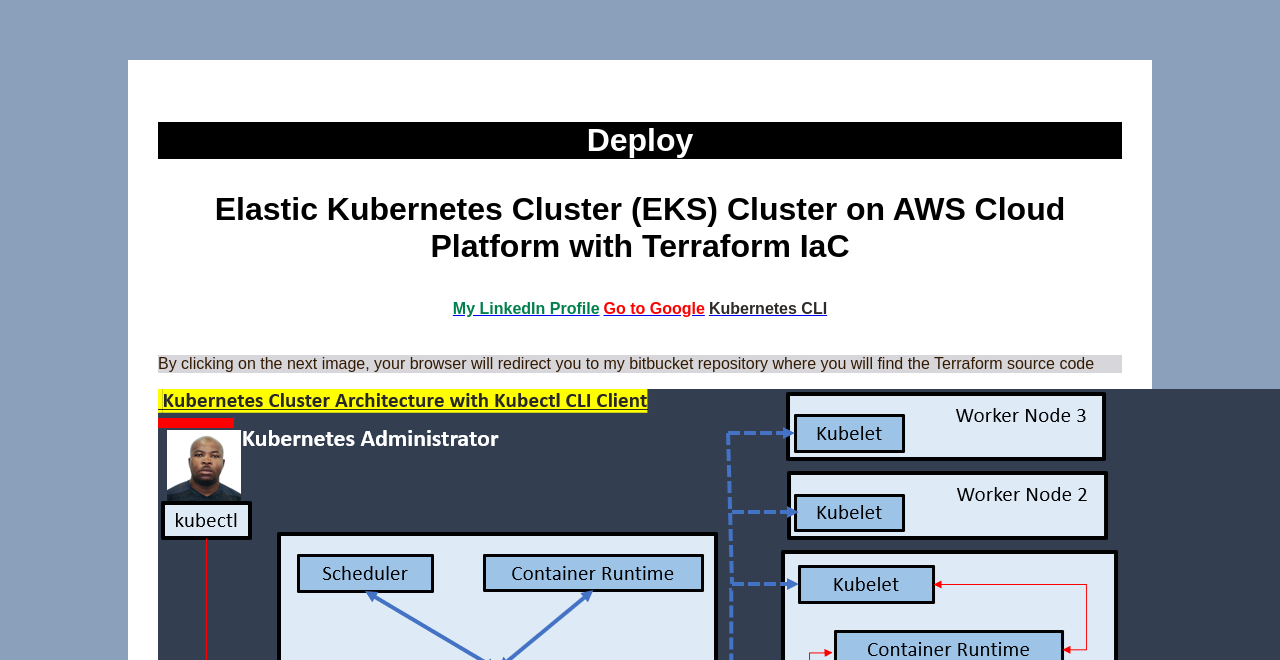
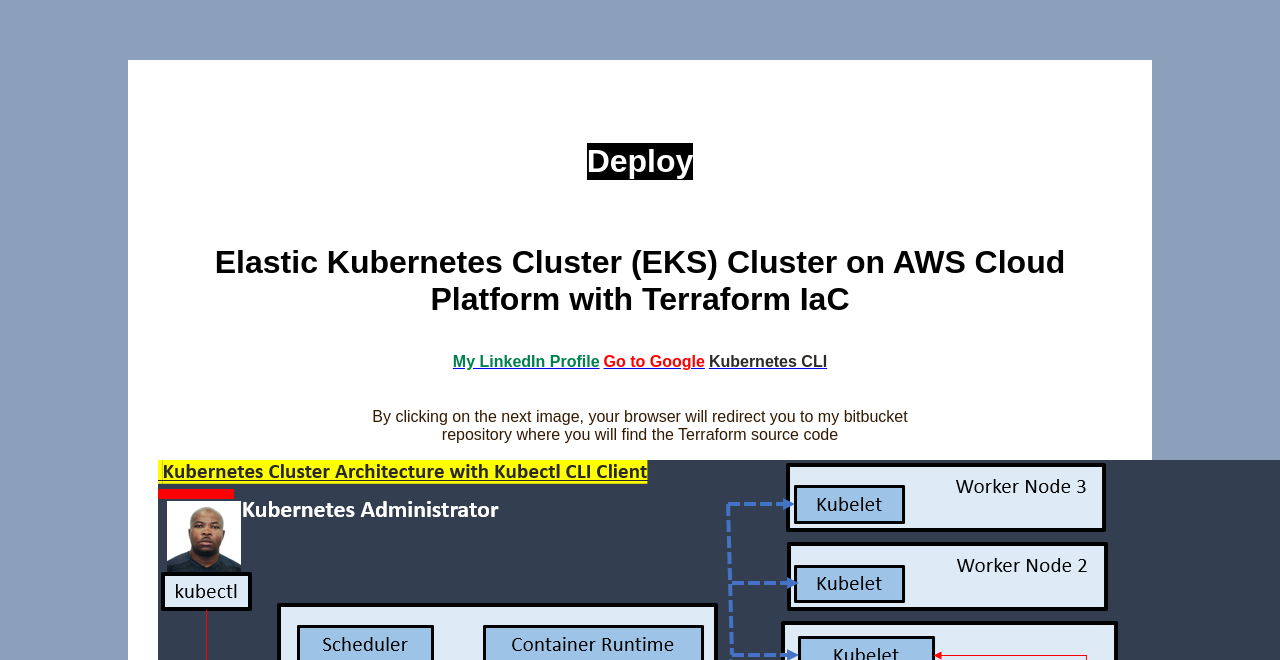
Before and after one commit to tchatua/french_python_developer, a plain HTML site: page a01_website/a03_deploy_k8s_cluster.html in a window 1280 px wide. Shown: the part 708-1368 px from the top of the page. Drawn offline with Linux system fonts and the light colour scheme.

Commit message:
display property added on my css code

```diff
--- a/a01_website/a03_deploy_k8s_cluster.html
+++ b/a01_website/a03_deploy_k8s_cluster.html
@@ -12,11 +12,17 @@
             p.category {
                 background-color: black;
                 color: white;
+                display: inline-block;
+            }
+            p.description {
+                text-align: center;
+                max-width: 600px;
+                display: inline-block;
+
             }
             div.description {
-                /* text-align: center;
-                max-width: 400px; */
-                background-color: rgb(215, 215, 219);
+                text-align: center;
+                /* background-color: rgb(215, 215, 219); */
             }
             div.container {
                 background-color: white;
```
